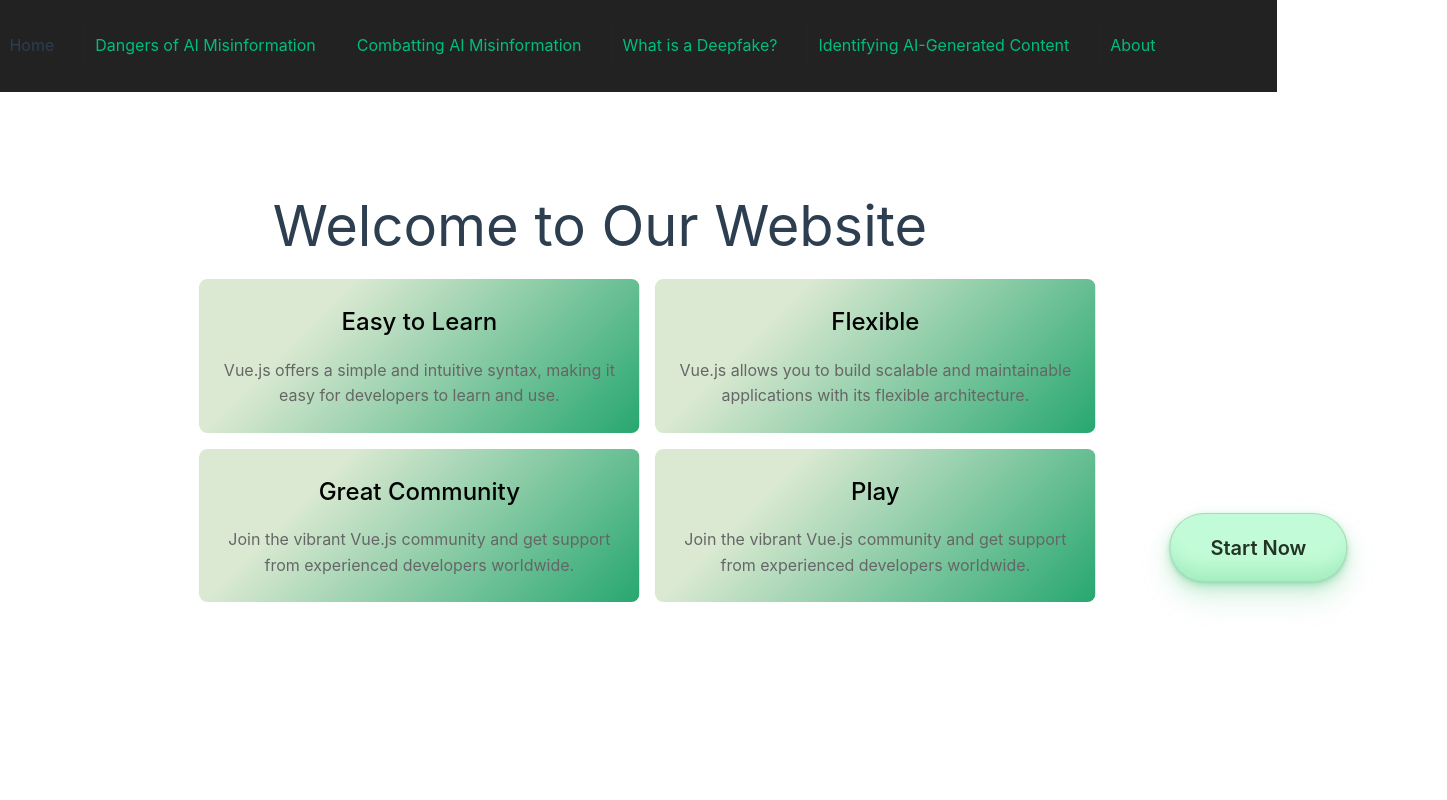
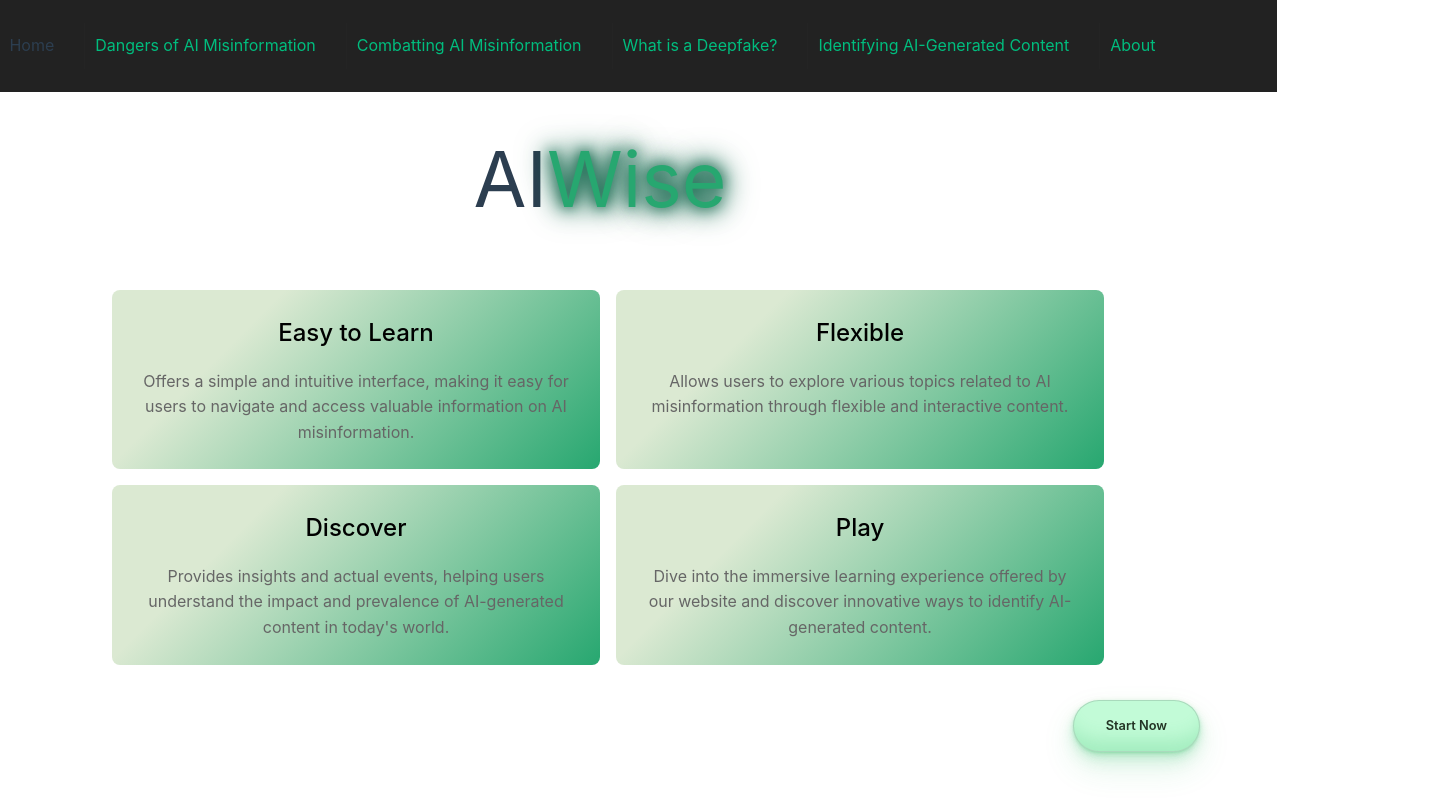
Before and after one commit to arhamw/cs492-final-project, a Vue app: page / in a window 1280 px wide. Shown: the whole page, 1447 px wide, since content can reach past the window. Built offline with nearby package versions, Linux system fonts and the light colour scheme.

Commit message:
Changed heading styles

```diff
--- a/src/views/AIGeneratedContentView.vue
+++ b/src/views/AIGeneratedContentView.vue
@@ -2,7 +2,7 @@
 
 <template>
   <div class="about">
-    <h1>This page is about Identifying AI-Generated Content</h1>
+    <h1 class="glow">Identifying AI-Generated Photos (Photo Phantoms)</h1>
   </div>
 </template>
 
--- a/src/views/AboutView.vue
+++ b/src/views/AboutView.vue
@@ -2,7 +2,7 @@
 
 <template>
   <div class="about">
-    <h1>About Us</h1>
+    <h1 class="glow">About Us</h1>
     <div class="description">
       <p>
         Our website is dedicated to providing valuable information about various topics relating to
--- a/src/views/CombattingAIMisinformationView.vue
+++ b/src/views/CombattingAIMisinformationView.vue
@@ -12,7 +12,7 @@ const navigateToDeepFakePage = () => {
   <div class="main">
     <section class="content">
       <div class="title">
-        <h1>This page is about Combatting AI Misinformation</h1>
+        <h1 class="glow">Navigating the Maze: Your Guide to Outsmarting AI Misinformation</h1>
       </div>
       <div class="container">
         <div class="content-wrapper">
@@ -64,26 +64,26 @@ export default {
     return {
       items: [
         {
-          heading: 'Square 1',
-          body: 'Lorem ipsum dolor sit amet, consectetur adipiscing elit.',
+          heading: 'Become a Savvy News Detective',
+          body: 'Learn to spot the real from the fake. Just like a detective looks for clues, you can too! Check if reputable news outlets are also reporting the story, and be wary of sensational headlines. Remember, if it sounds too good (or bad) to be true, it might just be AI trying to fool you.',
           popupBody:
             'Pellentesque habitant morbi tristique senectus et netus et malesuada fames act'
         },
         {
-          heading: 'Square 2',
-          body: 'Pellentesque habitant morbi tristique senectus et netus et malesuada fames ac turpis egestas.',
+          heading: 'Know AI Tricks',
+          body: 'Artificial Intelligence can create news stories or images that seem very real but arent. Understanding that not everything we see online is true helps us stay cautious. Think of AI like a magician – its good at illusions. Our job is to look beyond the trick and seek the truth.',
           popupBody:
             'Pellentesque habitant morbi tristique senectus et netus et malesuada fames act'
         },
         {
-          heading: 'Square 3',
-          body: 'Sed do eiusmod tempor incididunt ut labore et dolore magna aliqua. Ut enim ad minim veniam.',
+          heading: 'Use Your Tools',
+          body: 'Just like gardeners use tools to keep weeds out, we can use tools to filter out fake news. Many websites and apps can check facts for you, identifying stories or claims that are false. Embrace these tools; theyre like your digital garden shears for trimming away misinformation.',
           popupBody:
             'Pellentesque habitant morbi tristique senectus et netus et malesuada fames act'
         },
         {
-          heading: 'Square 4',
-          body: 'Duis aute irure dolor in reprehenderit in voluptate velit esse cillum dolore eu fugiat nulla pariatur.',
+          heading: 'Demand Clear Information',
+          body: 'We all deserve to know where our news comes from and how decisions about what we see are made. Encouraging websites and social media to be open about how they decide what news to show us helps everyone. Think of it as asking for the recipe to a dish were being served – we have the right to know whats in it.',
           popupBody:
             'Pellentesque habitant morbi tristique senectus et netus et malesuada fames act'
         }
@@ -121,8 +121,34 @@ export default {
 }
 
 .title h1 {
-  margin-bottom: 0.5rem;
-  font-size: 3.5rem;
+  margin-bottom: 2rem;
+  font-size: 2.3vw;
+}
+
+@keyframes glow {
+  0% {
+    text-shadow:
+      0 0 10px #075f43,
+      0 0 20px #075f43,
+      0 0 30px #075f43;
+  }
+  50% {
+    text-shadow:
+      0 0 20px #075f43,
+      0 0 30px #075f43,
+      0 0 40px #075f43;
+  }
+  100% {
+    text-shadow:
+      0 0 10px #075f43,
+      0 0 20px #075f43,
+      0 0 30px #075f43;
+  }
+}
+
+.glow {
+  color: #429772; /* Color for glowing effect */
+  animation: glow 1.5s infinite alternate; /* Apply animation */
 }
 
 .container {
@@ -133,6 +159,9 @@ export default {
   width: calc(100% + 12rem);
 }
 
+.square-container h2 {
+  color: hsla(160, 100%, 37%, 1);
+}
 .content-wrapper {
   display: flex;
   align-items: center;
--- a/src/views/DangersOfAIMisinformationView.vue
+++ b/src/views/DangersOfAIMisinformationView.vue
@@ -4,7 +4,7 @@
   <div class="main">
     <section class="content">
       <div class="title">
-        <h1>This page is about the Dangers of AI Misinformation</h1>
+        <h1 class="glow">The AI Mirage: Unveiling Misinformation Dangers</h1>
       </div>
       <div class="card-container">
         <div class="card">
@@ -69,6 +69,32 @@
   font-size: 3.5rem; /* Same font size as in the first file */
 }
 
+@keyframes glow {
+  0% {
+    text-shadow:
+      0 0 10px #075f43,
+      0 0 20px #075f43,
+      0 0 30px #075f43;
+  }
+  50% {
+    text-shadow:
+      0 0 20px #075f43,
+      0 0 30px #075f43,
+      0 0 40px #075f43;
+  }
+  100% {
+    text-shadow:
+      0 0 10px #075f43,
+      0 0 20px #075f43,
+      0 0 30px #075f43;
+  }
+}
+
+.glow {
+  color: #429772; /* Color for glowing effect */
+  animation: glow 1.5s infinite alternate; /* Apply animation */
+}
+
 .card-container {
   display: flex;
   flex-direction: row;
--- a/src/views/DeepfakesView.vue
+++ b/src/views/DeepfakesView.vue
@@ -113,9 +113,20 @@ const restartGame = () => {
 
 <template>
   <div class="about">
-    <h1>This page is about Deepfakes and how to identify them</h1>
+    <h1 class="glow">Decoding Deepfakes: The Reality Behind AI's Illusions</h1>
+    <section class="interesting-facts">
+      <h2>Interesting Facts</h2>
+      <!-- Add your interesting facts content here -->
+    </section>
+
+    <section class="user-stories">
+      <h2>User Stories</h2>
+      <!-- Add your user stories content here -->
+    </section>
+
+    <section class="game">
       <Popup v-if="showPopup" :message="popupMessage" @close="closePopup" />
-
+      <h2>Play the Game</h2>
       <div v-if="round <= 4">
         <div class="image-container">
           <img
@@ -132,6 +143,7 @@ const restartGame = () => {
         <p>Your final score is {{ score }}</p>
         <button @click="restartGame">Play Again</button>
       </div>
+    </section>
   </div>
 </template>
 
@@ -147,7 +159,35 @@ const restartGame = () => {
   }
   .about h1 {
     margin-bottom: 50px; /* Add margin-bottom */
+    font-size: 2.3vw;
   }
+
+  @keyframes glow {
+    0% {
+      text-shadow:
+        0 0 10px #075f43,
+        0 0 20px #075f43,
+        0 0 30px #075f43;
+    }
+    50% {
+      text-shadow:
+        0 0 20px #075f43,
+        0 0 30px #075f43,
+        0 0 40px #075f43;
+    }
+    100% {
+      text-shadow:
+        0 0 10px #075f43,
+        0 0 20px #075f43,
+        0 0 30px #075f43;
+    }
+  }
+
+  .glow {
+    color: #429772; /* Color for glowing effect */
+    animation: glow 1.5s infinite alternate; /* Apply animation */
+  }
+
   .image-container {
     display: flex;
     justify-content: space-between; /* Add space between images */
@@ -168,7 +208,7 @@ const restartGame = () => {
   }
   .alert {
     position: absolute; /* Change position to absolute */
-    top: 23%; /* Position below the h1 */
+    top: 27%; /* Position below the h1 */
     left: 50%;
     transform: translateX(-50%);
     padding: 10px 20px;
@@ -179,7 +219,7 @@ const restartGame = () => {
   }
   .final-score {
     text-align: center; /* Center align the content */
-    margin-top: 30px; /* Add top margin for spacing */
+    margin-top: 100px; /* Add top margin for spacing */
   }
 
   .final-score h2 {
--- a/src/views/HomeView.vue
+++ b/src/views/HomeView.vue
@@ -12,7 +12,7 @@ const navigateToDangersPage = () => {
   <div class="homepage">
     <section class="hero">
       <div class="hero-content">
-        <h1>Welcome to Our Website</h1>
+        <h1 class="title">AI<span class="glow">Wise</span></h1>
       </div>
       <div class="features-button-container">
         <div class="features-button-wrapper">
@@ -20,29 +20,29 @@ const navigateToDangersPage = () => {
             <div class="feature">
               <h2>Easy to Learn</h2>
               <p>
-                Vue.js offers a simple and intuitive syntax, making it easy for developers to learn
-                and use.
+                Offers a simple and intuitive interface, making it easy for users to navigate and
+                access valuable information on AI misinformation.
               </p>
             </div>
             <div class="feature">
               <h2>Flexible</h2>
               <p>
-                Vue.js allows you to build scalable and maintainable applications with its flexible
-                architecture.
+                Allows users to explore various topics related to AI misinformation through flexible
+                and interactive content.
               </p>
             </div>
             <div class="feature">
-              <h2>Great Community</h2>
+              <h2>Discover</h2>
               <p>
-                Join the vibrant Vue.js community and get support from experienced developers
-                worldwide.
+                Provides insights and actual events, helping users understand the impact and
+                prevalence of AI-generated content in today's world.
               </p>
             </div>
             <div class="feature">
               <h2>Play</h2>
               <p>
-                Join the vibrant Vue.js community and get support from experienced developers
-                worldwide.
+                Dive into the immersive learning experience offered by our website and discover
+                innovative ways to identify AI-generated content.
               </p>
             </div>
           </div>
@@ -58,6 +58,7 @@ const navigateToDangersPage = () => {
 <style scoped>
 .homepage {
   padding: 5rem;
+  position: relative; /* Ensure relative positioning */
 }
 
 .hero {
@@ -72,18 +73,47 @@ const navigateToDangersPage = () => {
 .hero-content {
   margin-right: 80px;
 }
-.hero h1 {
-  margin-bottom: 0.5rem;
-  font-size: 3.5rem;
+.hero h1.title {
+  display: flex;
+  align-items: center;
+  justify-content: center;
+  font-size: 6vw; /* Responsive font size */
+}
+
+.hero h1.title .glow {
+  color: #27a770; /* Color for "Wise" */
+  animation: glow 1.5s infinite alternate; /* Apply animation */
+}
+
+/* Define the animation for glowing effect */
+@keyframes glow {
+  0% {
+    text-shadow:
+      0 0 10px #075f43,
+      0 0 20px #075f43,
+      0 0 30px #075f43;
+  }
+  50% {
+    text-shadow:
+      0 0 20px #075f43,
+      0 0 30px #075f43,
+      0 0 40px #075f43;
+  }
+  100% {
+    text-shadow:
+      0 0 10px #075f43,
+      0 0 20px #075f43,
+      0 0 30px #075f43;
+  }
 }
 
 .features-button-container {
   display: flex;
   flex-direction: row;
   align-items: center;
-  padding-right: 6rem;
   width: calc(100% + 12rem);
-  transform: translateX(7%);
+  margin-top: 3rem;
+  justify-content: center; /* Center vertically */
 }
 
 .features-button-wrapper {
@@ -126,9 +156,10 @@ const navigateToDangersPage = () => {
 }
 
 .button-container {
-  display: flex;
-  align-items: center;
-  margin-left: auto;
+  position: fixed; /* Position fixed to the viewport */
+  bottom: 3rem; /* Adjust bottom spacing */
+  right: 0rem; /* Adjust right spacing */
+  z-index: 9999;
 }
 
 .begin-button {
@@ -152,11 +183,11 @@ const navigateToDangersPage = () => {
     system-ui,
     Roboto,
     sans-serif;
-  font-size: 20px;
+  font-size: 1vw;
   font-weight: 600;
   line-height: 2.5;
   outline: transparent;
-  padding: 0.55rem 2.5rem;
+  padding: 0.55rem 2.5vw;
   text-align: center;
   text-decoration: none;
   transition: all 250ms;
@@ -177,4 +208,28 @@ const navigateToDangersPage = () => {
     rgba(44, 187, 99, 0.25) 0 16px 32px;
   transform: scale(1.05) rotate(-1deg);
 }
+
+/* Tablet Styles */
+@media (max-width: 1024px) {
+  .hero h1.title {
+    font-size: 8vw; /* Adjust font size for tablet */
+  }
+
+  .begin-button {
+    font-size: 1.3vw; /* Adjust font size for tablet */
+    padding: 0.55em 3em; /* Adjust padding for tablet */
+    margin-right: 2vw;
+  }
+}
+
+/* Mobile Styles */
+@media (max-width: 768px) {
+  .hero h1.title {
+    font-size: 10vw; /* Adjust font size for mobile */
+  }
+
+  .begin-button {
+    font-size: 2vw;
+  }
+}
 </style>
```
Lines whose indentation alone changed are shown as unchanged.
